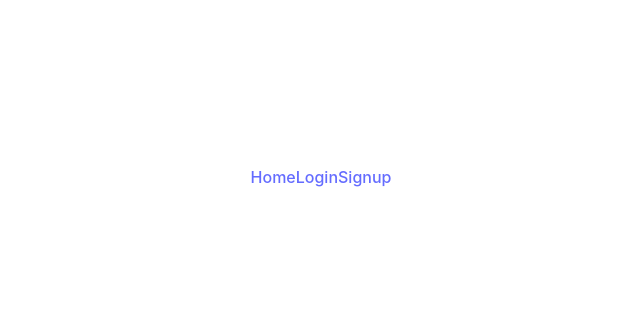
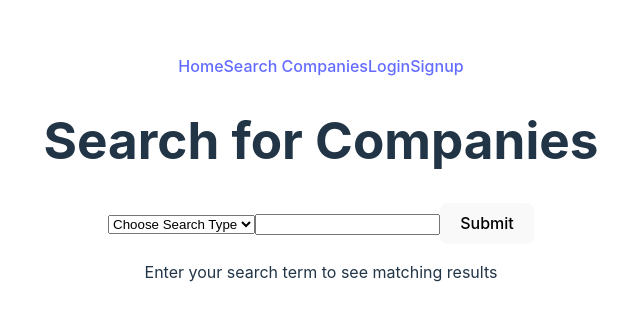
Before and after one commit to gemelendezpr/Job-Application-Tracker-Client, a React (Vite) app: page /search in a window 1280 px wide. Before the commit this address had no page. Shown: the part 223-544 px from the top of the page, without its empty margins (319-959 px from the left). Built offline with nearby package versions, Linux system fonts and the light colour scheme.

Commit message:
tested routes from frontend

```diff
--- a/src/App.jsx
+++ b/src/App.jsx
@@ -7,6 +7,7 @@ import Login from "./pages/Login";
 import Signup from "./pages/Signup";
 import Home from "./pages/Home";
 import Profile from "./pages/Profile";
+import CompanySearch from "./pages/CompanySearch";
 
 function App() {
   const { getToken } = useContext(AuthContext);
@@ -26,6 +27,8 @@ function App() {
       <Routes>
         <Route path="/" element={<Home />} />
 
+        <Route path="/search" element={<CompanySearch />} />
+
         <Route element={<IsLoggedOut />}>
           <Route path="/login" element={<Login />} />
           <Route path="/signup" element={<Signup />} />
--- a/src/components/Navbar.jsx
+++ b/src/components/Navbar.jsx
@@ -9,6 +9,7 @@ const Navbar = () => {
   return (
     <nav>
         <Link to='/'>Home</Link>
+        <Link to='/search'>Search Companies</Link>
         {
             !getToken() &&
             <>
--- /dev/null
+++ b/src/pages/CompanySearch.jsx
@@ -0,0 +1,74 @@
+import { useState } from "react"
+import { get } from "../services/authService"
+
+const CompanySearch = () => {
+
+    const [searchType, setSearchType] = useState('')
+    const [searchTerm, setSearchTerm] = useState('')
+    const [searchError, setSearchError] = useState('')
+    const [searchResults, setSearchResults] = useState([])
+
+    const handleSelectChange = (e) => {
+      setSearchType(e.target.value)
+    }
+
+    const handleTextInputChange = (e) => {
+      setSearchTerm(e.target.value)
+    }
+
+    const handleSubmit = (e) => {
+      e.preventDefault()
+      if (searchType) {
+        setSearchError('')
+        get(`/companyJob/search?${searchType}=${searchTerm}`)
+          .then((response) => {
+            console.log(response.data)
+            setSearchResults(response.data)
+          })
+          .catch((err) => {
+            console.log(err)
+          })
+
+      } else {
+        setSearchError('Must select Search Type')
+      }
+    }
+
+  return (
+    <div>
+        <h1>Search for Companies</h1>
+
+        <form onSubmit={handleSubmit}>
+
+            <select onChange={handleSelectChange}>
+              <option value=''>Choose Search Type</option>
+              <option value='industry'>Industry</option>
+              <option value='location'>Location</option>
+              <option value='companyName'>Company Name</option>
+            </select>
+
+            <input onChange={handleTextInputChange} value={searchTerm} name='searchTerm' />
+
+            <button type="submit">Submit</button>
+        </form>
+
+        {searchError && <p>{searchError}</p>}
+
+        {
+          searchResults.length ?
+          <>
+            {
+              searchResults.map((company) => {
+                return (
+                  <h1>{company.companyName}</h1>
+                )
+              })
+            }
+          </>
+          : <p>Enter your search term to see matching results</p>
+        }
+    </div>
+  )
+}
+
+export default CompanySearch
```
Also changed, not shown: src/pages/Dashboard.jsx (added), src/pages/SavedJobs.jsx (added).
